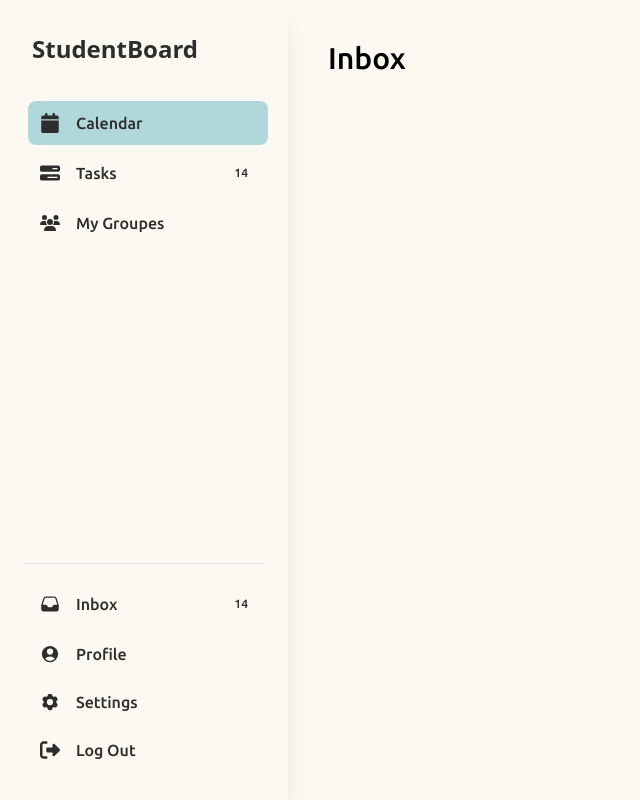
After one commit to HEADache297/StudentBoard, a Django app: page /inbox/ in a window 1280 px wide. The commit adds this page. Shown: the whole page, without its empty margins (0-640 px from the left). Run offline with Django 5.2, Linux system fonts and the light colour scheme.

Commit message:
Updated routing

```diff
--- a/main/urls.py
+++ b/main/urls.py
@@ -2,5 +2,8 @@ from django.urls import path
 from . import views
 
 urlpatterns = [
-    path('', views.index, name='index'),
+    path('calendar/', views.calendar, name='calendar'),
+    path('groupes/', views.groupes, name='groupes'),
+    path('inbox/', views.inbox, name='inbox'),
+    path('tasks/', views.tasks, name='tasks'),
 ]
--- a/main/views.py
+++ b/main/views.py
@@ -1,5 +1,14 @@
 from django.shortcuts import render
 
 # Create your views here.
-def index(request):
-    return render(request, 'index.html')
+def calendar(request):
+    return render(request, 'calendar.html')
+
+def groupes(request):
+    return render(request, 'groupes.html')
+
+def inbox(request):
+    return render(request, 'inbox.html')
+
+def tasks(request):
+    return render(request, 'tasks.html')
--- a/templates/base.html
+++ b/templates/base.html
@@ -29,7 +29,7 @@
             class="flex relative min-w-[240px] h-full flex-col gap-1 p-2 text-base font-normal ">
             <div class="relative block w-full">
                 <!-- Calendar -->
-                <a
+                <a  href="{% url 'calendar' %}"
                     class="flex items-center m-1 w-full p-3 leading-tight transition-all rounded-lg outline-none text-start bg-accent-200"
                     onclick="$('a').removeClass('bg-accent-200 hover:bg-accent-200').addClass('hover:bg-secondary'); $(this).addClass('bg-accent-200 hover:bg-accent-200')">
                     <div class="grid mr-4 place-items-center">
@@ -43,7 +43,7 @@
                     Calendar
                 </a>
                 <!-- Tasks -->
-                <a
+                <a  href="{% url 'tasks' %}"
                     class="flex items-center w-full m-1 p-3 leading-tight transition-all rounded-lg outline-none text-start hover:bg-secondary"
                     onclick="$('a').removeClass('bg-accent-200 hover:bg-accent-200').addClass('hover:bg-secondary'); $(this).addClass('bg-accent-200 hover:bg-accent-200')">
                     <div class="grid mr-4 place-items-center">
@@ -63,7 +63,7 @@
                     </div>
                 </a>
                 <!-- My Groupes -->
-                <a
+                <a  href="{% url 'groupes' %}"
                     class="flex items-center w-full p-3 m-1 leading-tight transition-all rounded-lg outline-none text-start hover:bg-secondary"
                     onclick="$('a').removeClass('bg-accent-200 hover:bg-accent-200').addClass('hover:bg-secondary'); $(this).addClass('bg-accent-200 hover:bg-accent-200')">
                     <div class="grid mr-4 place-items-center">
@@ -82,7 +82,7 @@
             <hr class="my-2" />
             <div class="bottom-0">
                 <!-- Inbox -->
-                <a
+                <a  href="{% url 'inbox' %}"
                     class="flex  items-center w-full m-1 p-3 leading-tight transition-all rounded-lg outline-none text-start hover:bg-secondary"
                     onclick="$('a').removeClass('bg-accent-200 hover:bg-accent-200').addClass('hover:bg-secondary'); $(this).addClass('bg-accent-200 hover:bg-accent-200')">
                     <div class="grid mr-4 place-items-center">
@@ -102,7 +102,7 @@
                     </div>
                 </a>
                 <!-- Profile -->
-                <a
+                <a  href="{% url 'profile' %}"
                     class="flex items-center w-full m-1 p-3 leading-tight transition-all rounded-lg outline-none text-start hover:bg-secondary"
                     onclick="$('a').removeClass('bg-accent-200 hover:bg-accent-200').addClass('hover:bg-secondary'); $(this).addClass('bg-accent-200 hover:bg-accent-200')">
                     <div class="grid mr-4 place-items-center">
@@ -116,7 +116,7 @@
                     Profile
                 </a>
                 <!-- Settings -->
-                <a
+                <a  href="{% url 'settings' %}"
                     class="flex items-center w-full m-1 p-3 leading-tight transition-all rounded-lg outline-none text-start hover:bg-secondary"
                     onclick="$('a').removeClass('bg-accent-200 hover:bg-accent-200').addClass('hover:bg-secondary'); $(this).addClass('bg-accent-200 hover:bg-accent-200')">
                     <div class="grid mr-4 place-items-center">
--- /dev/null
+++ b/templates/groupes.html
@@ -0,0 +1,6 @@
+{% extends "base.html" %}
+
+
+{% block content %}
+  <h1 class="p-10 text-3xl">Groupes</h1>
+{% endblock content %}
--- /dev/null
+++ b/templates/inbox.html
@@ -0,0 +1,6 @@
+{% extends "base.html" %}
+
+
+{% block content %}
+  <h1 class="p-10 text-3xl">Inbox</h1>
+{% endblock content %}
--- /dev/null
+++ b/templates/profile.html
@@ -0,0 +1,6 @@
+{% extends "base.html" %}
+
+
+{% block content %}
+  <h1 class="p-10 text-3xl">Profile</h1>
+{% endblock content %}
--- /dev/null
+++ b/templates/settings.html
@@ -0,0 +1,6 @@
+{% extends "base.html" %}
+
+
+{% block content %}
+  <h1 class="p-10 text-3xl">Settings</h1>
+{% endblock content %}
--- /dev/null
+++ b/templates/tasks.html
@@ -0,0 +1,6 @@
+{% extends "base.html" %}
+
+
+{% block content %}
+  <h1 class="p-10 text-3xl">Tasks</h1>
+{% endblock content %}
--- a/user/urls.py
+++ b/user/urls.py
@@ -5,5 +5,7 @@ from . import views
 urlpatterns = [
     path('sign_up/', views.sign_up, name='register'),
     path('login/', views.login, name='login'),
-    path('logout/', views.logout, name='logout')
+    path('logout/', views.logout, name='logout'),
+    path('profile/', views.profile, name='profile'),
+    path('settings/', views.settings, name='settings'),
 ]
--- a/user/views.py
+++ b/user/views.py
@@ -38,3 +38,9 @@ def logout(request):
     logout(request)
 
     return redirect('homepage')
+
+def profile(request):
+    return render(request, 'profile.html')
+
+def settings(request):
+    return render(request, 'settings.html')
```
Also changed, not shown: templates/calendar.html (renamed from templates/index.html).
